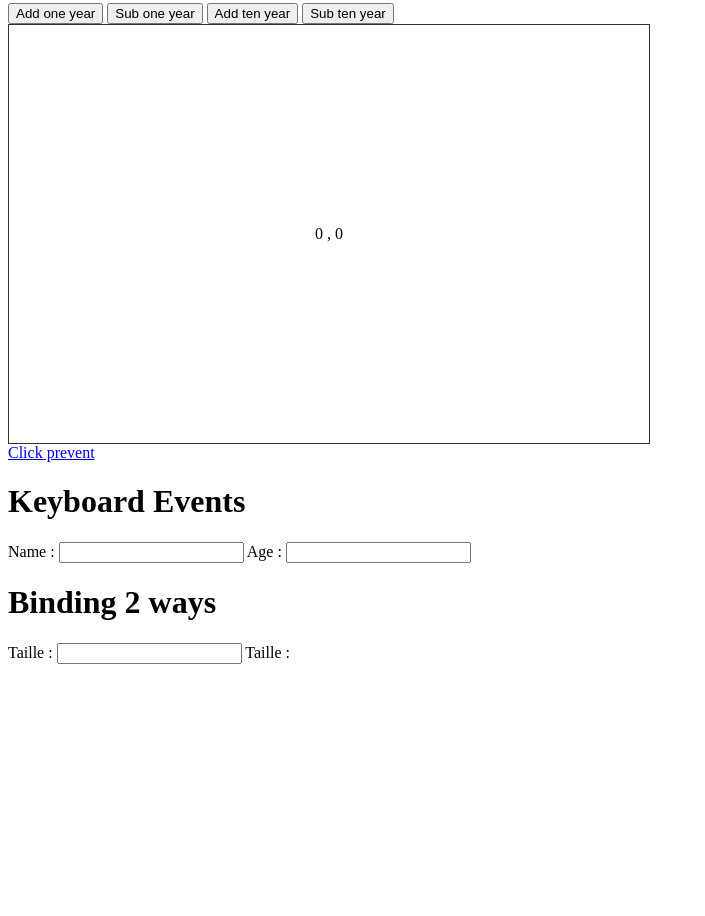
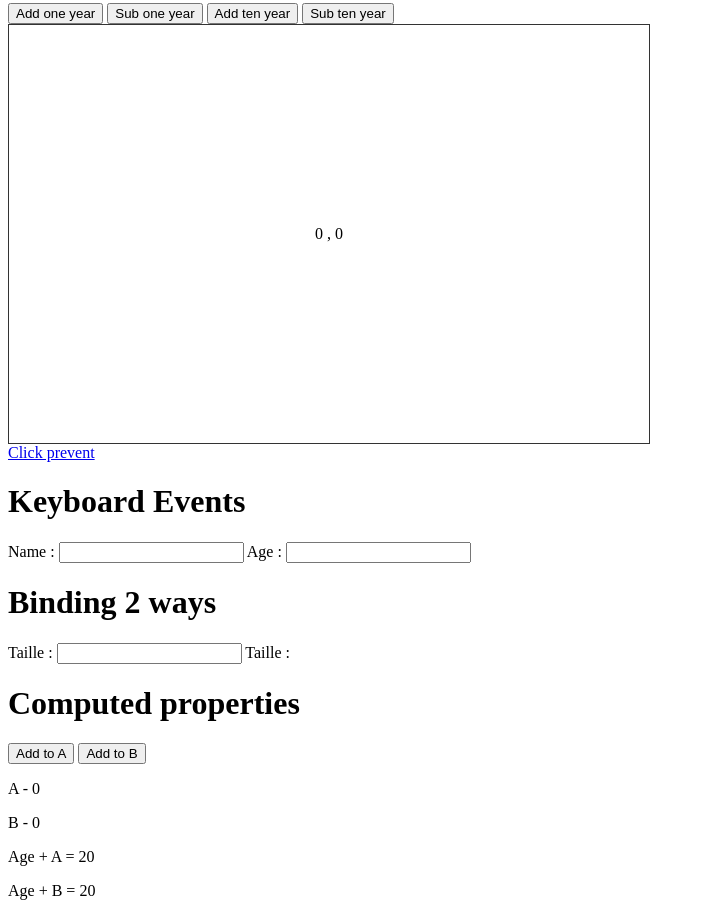
Before and after one commit to costeacatalin/vuejs-netninja-tutorial, a website: page index.html in a window 1280 px wide. Shown: the part 348-1264 px from the top of the page, without its empty margins (0-705 px from the left). Before the commit the page ends 1020 px from the top, so only its background shows below. Drawn offline with nearby package versions, Linux system fonts and the light colour scheme.

Commit message:
Computed properties

```diff
--- a/app.js
+++ b/app.js
@@ -63,3 +63,32 @@
         },
     }
 });
+
+new Vue({
+    el: '#vue-computed-properties',
+    data: {
+        age: 20,
+        a: 0,
+        b: 0
+    },
+    methods: {
+        /*addToA: function () {
+            console.log('addToA')
+            return this.a + this.age;
+        },
+        addToB: function () {
+            console.log('addToB')
+            return this.b + this.age;
+        }*/
+    },
+    computed: {
+        addToA: function () {
+            console.log('addToA')
+            return this.a + this.age;
+        },
+        addToB: function () {
+            console.log('addToB')
+            return this.b + this.age;
+        }
+    }
+});
--- a/index.html
+++ b/index.html
@@ -42,7 +42,13 @@
             <span>Taille : {{height}}</span>
         </div>
         <div id="vue-computed-properties">
-
+            <h1>Computed properties</h1>
+            <button v-on:click="a++">Add to A</button>
+            <button v-on:click="b++">Add to B</button>
+            <p>A - {{ a }}</p>
+            <p>B - {{ b }}</p>
+            <p>Age + A = {{ addToA }}</p>
+            <p>Age + B = {{ addToB }}</p>
         </div>
         <script src="app.js"></script>
     </body>
```
Lines whose indentation alone changed are shown as unchanged.
